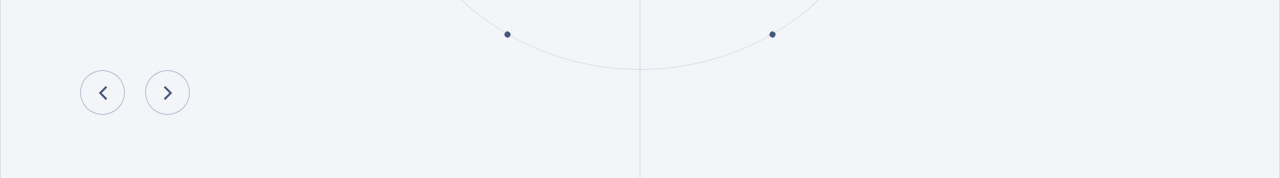
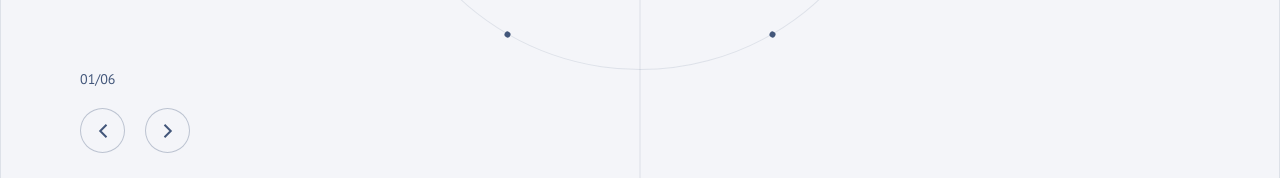
Before and after one commit to Jkerdley/dateswiper, a React app: page / in a window 1280 px wide. Shown: the part 622-800 px from the top of the page. Built offline with nearby package versions, Linux system fonts and the light colour scheme.

Commit message:
feat: adds slides counter to control panel

```diff
--- a/src/components/HistoricalDates/Controls.module.scss
+++ b/src/components/HistoricalDates/Controls.module.scss
@@ -5,12 +5,36 @@
 	position: absolute;
 	left: 80px;
 	display: flex;
-	gap: 20px;
+	flex-direction: column;
 	align-self: flex-start;
 	@media (max-width: $breakpoint-tablet) {
 		left: 20px;
+		bottom: 20px;
+	}
+}
+
+.controlsContainer {
+	display: flex;
+	align-items: center;
+	gap: 20px;
+	@media (max-width: $breakpoint-tablet) {
+		gap: 15px;
+	}
+	@media (max-width: $breakpoint-mobile) {
+		align-items: center;
 		gap: 10px;
-		bottom: 20px;
+	}
+}
+
+.slideCounter {
+	font-family: $font-main;
+	font-size: 14px;
+	color: $primary-color;
+	text-align: left;
+	margin-bottom: 20px;
+	@media (max-width: $breakpoint-mobile) {
+		margin-bottom: 5px;
+		margin-bottom: 10px;
 	}
 }
 
--- a/src/components/HistoricalDates/Controls.tsx
+++ b/src/components/HistoricalDates/Controls.tsx
@@ -3,21 +3,41 @@ import * as styles from './Controls.module.scss';
 interface ControlsProps {
 	onNext: () => void;
 	onPrev: () => void;
+	currentIndex: number;
+	totalCount: number;
 }
 
-export const Controls = ({ onNext, onPrev }: ControlsProps) => {
+export const Controls = ({ onNext, onPrev, currentIndex, totalCount }: ControlsProps) => {
+	const formatNumber = (num: number): string => {
+		return num < 10 ? `0${num}` : `${num}`;
+	};
+
 	return (
 		<section className={styles.controls}>
+			<div className={styles.slideCounter}>
+				{formatNumber(currentIndex + 1)}/{formatNumber(totalCount)}
+			</div>
+			<div className={styles.controlsContainer}>
 				<button className={`${styles.controlButton}`} onClick={onPrev} aria-label="Предыдущий период">
 					<svg width="10" height="14" viewBox="0 0 10 14" fill="none">
-					<path d="M8.49988 0.750001L2.24988 7L8.49988 13.25" stroke="#42567A" strokeWidth="2" />
+						<path
+							d="M8.49988 0.750001L2.24988 7L8.49988 13.25"
+							stroke="#42567A"
+							strokeWidth="2"
+						/>
 					</svg>
 				</button>
+
 				<button className={`${styles.controlButton}`} onClick={onNext} aria-label="Следующий период">
 					<svg width="10" height="14" viewBox="0 0 10 14" fill="none">
-					<path d="M1.50012 0.750001L7.75012 7L1.50012 13.25" stroke="#42567A" strokeWidth="2" />
+						<path
+							d="M1.50012 0.750001L7.75012 7L1.50012 13.25"
+							stroke="#42567A"
+							strokeWidth="2"
+						/>
 					</svg>
 				</button>
+			</div>
 		</section>
 	);
 };
--- a/src/components/HistoricalDates/HistoricalDates.module.scss
+++ b/src/components/HistoricalDates/HistoricalDates.module.scss
@@ -34,7 +34,7 @@
 		'controls'
 		'slider';
 	grid-template-columns: 1fr;
-	grid-template-rows: 1fr auto 0.5fr 2fr;
+	grid-template-rows: 1fr auto 0.7fr 2fr;
 	justify-items: center;
 	align-items: center;
 	max-width: 100%;
--- a/src/components/HistoricalDates/HistoricalDates.tsx
+++ b/src/components/HistoricalDates/HistoricalDates.tsx
@@ -49,7 +49,12 @@ export const HistoricalDates = ({ data }: HistoricalDatesProps) => {
 						<YearCounter value={currentPeriod.endYear} color="#EF5DA8" />
 					</div>
 				</section>
-				<Controls onNext={handleNext} onPrev={handlePrev} />
+				<Controls
+					onNext={handleNext}
+					onPrev={handlePrev}
+					currentIndex={activePeriod}
+					totalCount={data.length}
+				/>
 				<div className={styles.dotsNavigationContainer}>
 					{points.map((_, index) => (
 						<TimelinePoint
```
Also changed, not shown: src/components/HistoricalDates/EventsSlider.module.scss (+2 -118 lines). Lines whose indentation alone changed are shown as unchanged.
